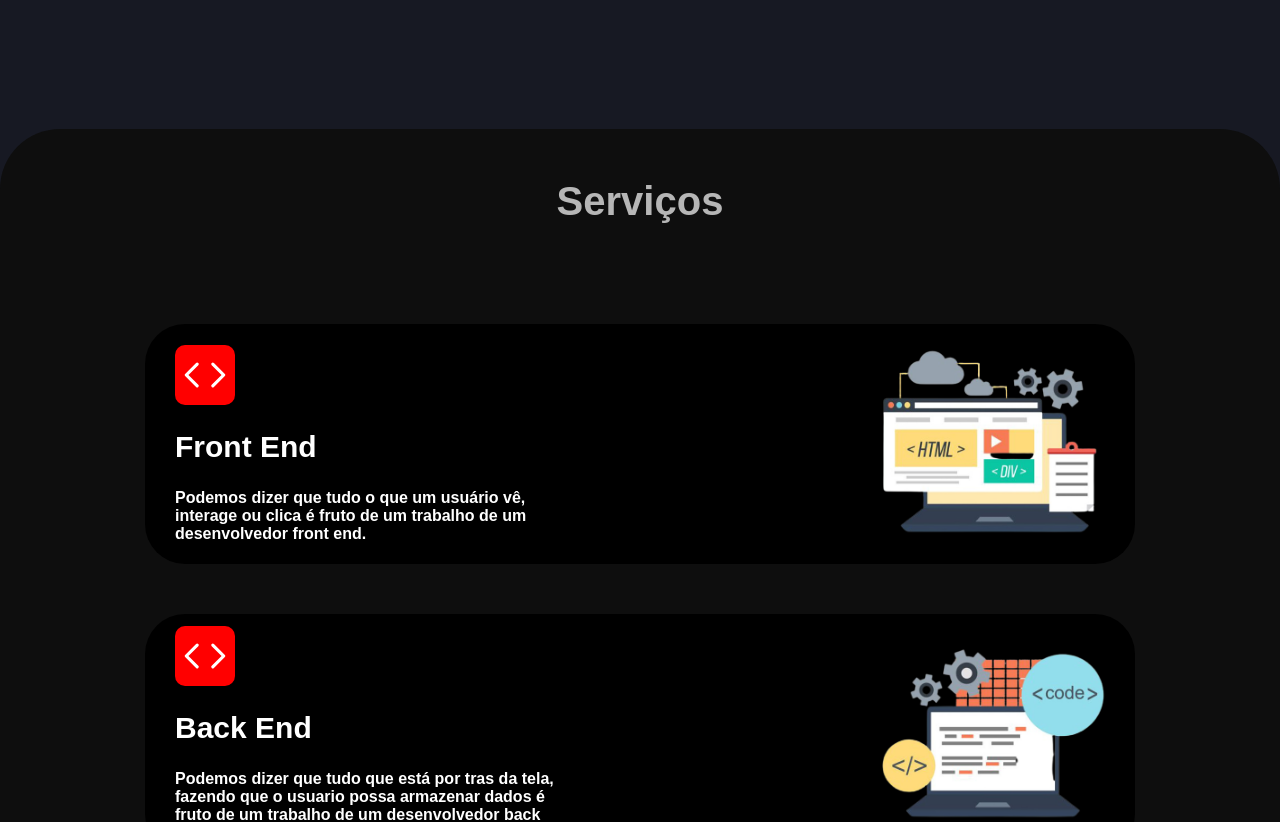
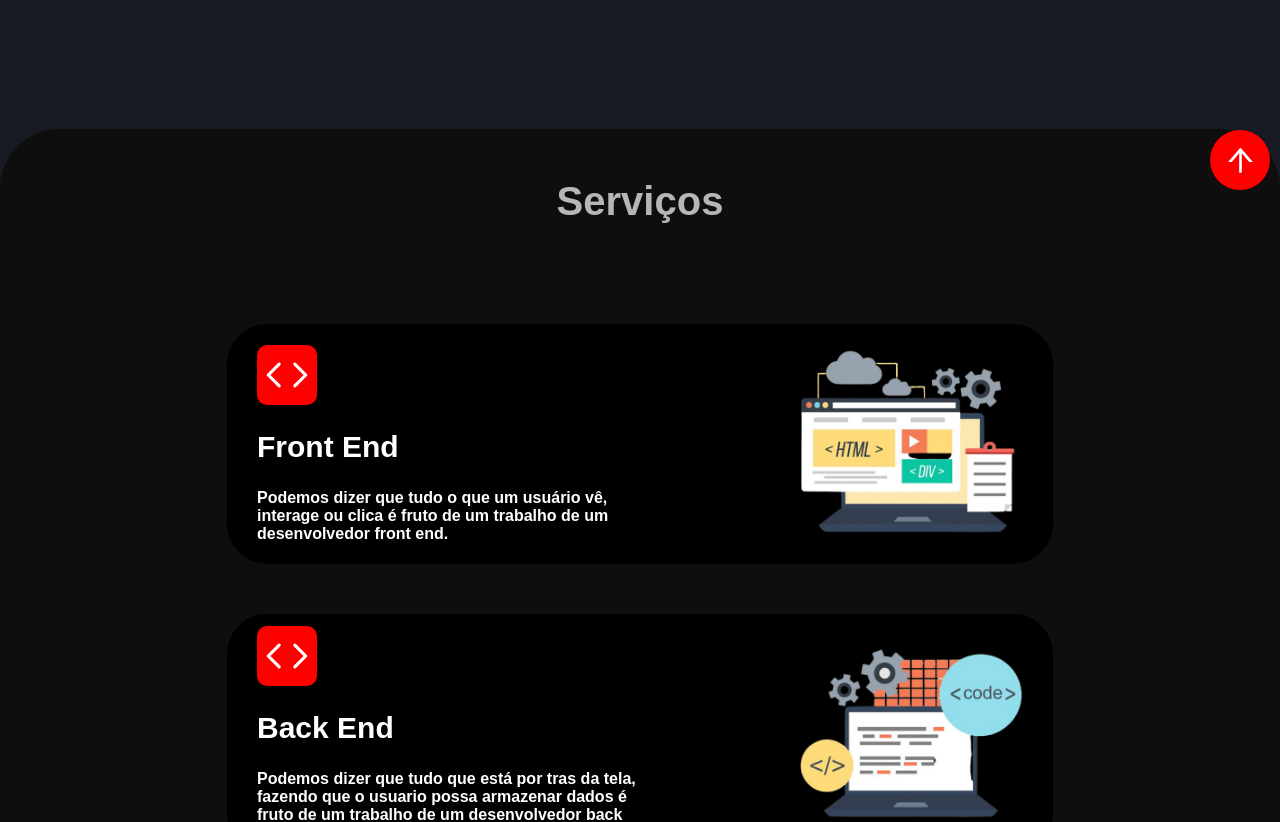
Before and after one commit to SamuelSilva-DEVL/portifolio, a React (Vite) app: page / in a window 1280 px wide. Shown: the part 600-1422 px from the top of the page. Built offline with nearby package versions, Linux system fonts and the light colour scheme.

Commit message:
Organização do código em importações de estilos e estilizações

```diff
--- a/src/App.tsx
+++ b/src/App.tsx
@@ -8,7 +8,7 @@ function App() {
     <ThemeProvider theme={defaultTheme}>
       <HomePage />
 
-      <GlobalStyle/>
+      <GlobalStyle />
     </ThemeProvider>
   )
 }
--- a/src/componentes/Main/ImagemPerfilHome/styleImage.css
+++ b/src/componentes/Main/ImagemPerfilHome/styleImage.css
@@ -9,6 +9,12 @@
   @media (max-width: 450px) {
     width: 100%;
     height: 100%;
+  }
+}
+
+@media (max-width: 840px) {
+  .containerImagemPerfil {
+    display: none;
   }
 }
 
--- a/src/componentes/Main/index.tsx
+++ b/src/componentes/Main/index.tsx
@@ -4,18 +4,50 @@ import {AiOutlineCloudDownload,
   AiFillGithub,
   AiFillLinkedin,
   AiFillInstagram,
+  AiOutlineArrowUp
 }from 'react-icons/ai'
 import { useTheme } from "styled-components";
 import Curriculo from '../../assets/Curriculo.pdf'
 import { BasicModal } from "../Modal";
 import { ImagemPerfilHome } from './ImagemPerfilHome';
+import { Servicos } from '../Servicos';
+import { Habilidades } from '../Habilidades';
+import { Projetos } from '../Projetos';
+import { MenuMobile } from '../MenuMobile';
+import { Header } from '../Header';
+import { useState } from 'react';
+import { Experiencias } from '../Experiencias';
 
 export function Main(){
   const {colors} = useTheme()
+  const [menuIsVisible, setMenuIsVisible] = useState(false)
 
   return(
     <>
+    <a style={{
+                  position: 'fixed',
+                  color: "white",
+                  bottom: '10px',
+                  right: '10px',
+                  backgroundColor: 'red',
+                  height: '60px',
+                  width: '60px',
+                  borderRadius: '50%',
+                  display: 'flex',
+                  alignItems: 'center',
+                  justifyContent: 'center',
+                  fontSize: '35px',
+                  zIndex: '1'
+                }}
+      href='#/'>
+         <AiOutlineArrowUp />
+     </a>
     <M.HomeContainer id="/">
+        <MenuMobile
+          menuIsVisible={menuIsVisible}
+          setMenuIsVisible={setMenuIsVisible}
+        />
+        <Header setMenuIsVisible={setMenuIsVisible}/>
         <M.Container data-aos="fade-right">
           <M.Title color='#ffff' size="20px">Bem vindo(a)</M.Title>
           <M.Title color="red" size="50px">Olá, eu sou Samuel Silva</M.Title>
@@ -43,6 +75,11 @@ export function Main(){
 
         <ImagemPerfilHome />
       </M.HomeContainer>
+
+      <Servicos />
+      <Habilidades />
+      <Projetos />
+      <Experiencias />
     </>
   )
 }
--- a/src/componentes/Projetos/CardProjeto/styles.ts
+++ b/src/componentes/Projetos/CardProjeto/styles.ts
@@ -3,6 +3,7 @@ import styled from "styled-components";
 export const Container = styled.div`
   width: 350px;
   height: 500px;
+  margin: 20px;
   color: #fff;
   display: flex;
   flex-direction: column;
@@ -21,7 +22,7 @@ export const Container = styled.div`
   }
 
   @media (max-width: 800px){
-    margin: 20px;
+    margin: 3px;
   }
 `
 
--- a/src/componentes/Projetos/index.tsx
+++ b/src/componentes/Projetos/index.tsx
@@ -46,13 +46,12 @@ const projetos = [
     linkDeploy: "https://include-home.netlify.app/"
   }
 ]
+
 const breakPoints = [
   { width: 1, itemsToShow: 1 },
-  { width: 550, itemsToShow: 2 },//, itemsToScroll: 2
-  // { width: 768, itemsToShow: 3 },
-  // { width: 1200, itemsToShow: 4 }
+  { width: 550, itemsToShow: 2 },
+  { width: 1100, itemsToShow: 3 },
 ];
-
 
 export function Projetos(){
   return(
--- a/src/componentes/Servicos/CardServiços/index.tsx
+++ b/src/componentes/Servicos/CardServiços/index.tsx
@@ -1,5 +1,5 @@
 import { ReactNode } from "react";
-import { Container, ContainerImagem, ContainerLogo, Content } from "./styles";
+import * as C from './styles'
 
 interface ICardServicosProps {
   logo?: ReactNode,
@@ -10,16 +10,16 @@ interface ICardServicosProps {
 
 export function CardServicos({logo, title, subTitle, imagem}: ICardServicosProps){
   return(
-    <Container>
-      <Content>
-        <ContainerLogo>
+    <C.Container>
+      <C.Content>
+        <C.ContainerLogo>
           {logo}
-        </ContainerLogo>
-        <h1 style={{fontSize: '30px'}}>{title}</h1>
-        <h3 style={{fontSize: '16px'}}>{subTitle}</h3>
-      </Content>
+        </C.ContainerLogo>
+        <h1>{title}</h1>
+        <h3>{subTitle}</h3>
+      </C.Content>
 
-      <ContainerImagem imagemProp={imagem}/>
-    </Container>
+      <C.ContainerImagem imagemProp={imagem}/>
+    </C.Container>
   )
 }
--- a/src/componentes/Servicos/CardServiços/styles.ts
+++ b/src/componentes/Servicos/CardServiços/styles.ts
@@ -5,18 +5,14 @@ interface IContainerImageProps {
 }
 
 export const Container = styled.div`
-  width: 990px;
+  width: 70%;
   height: 240px;
   background-color: #000;
   border-radius: 40px;
   display: flex;
   align-items: center;
   position: relative;
-
-  @media (max-width: 850px){
-    width: 100%;
-    height: 300px;
-  }
+  overflow-y: hidden;
 `
 
 export const Content = styled.div`
@@ -28,6 +24,24 @@ export const Content = styled.div`
   margin: 15px;
   margin-left: 30px;
   color: #fff;
+
+  h1{
+    font-size: 30px;
+  }
+
+  h3{
+    font-size: 16px;
+  }
+
+  @media (max-width: 450px){
+    h1{
+      font-size: 25px;
+    }
+
+    h3{
+      font-size: 14px;
+    }
+  }
 `
 
 export const ContainerLogo = styled.div`
@@ -39,10 +53,15 @@ export const ContainerLogo = styled.div`
   align-items: center;
   justify-content: center;
   font-size: 50px;
+
+  @media (max-width: 450px){
+    width: 45px;
+    height: 45px;
+  }
 `
 
 export const ContainerImagem = styled.div<IContainerImageProps>`
-  @media (min-width: 760px){
+  @media (min-width: 1050px){
     width: 250px;
     height: 200px;
     position: absolute;
--- a/src/componentes/header/index.tsx
+++ b/src/componentes/header/index.tsx
@@ -1,11 +1,7 @@
-import {
-  AncoraContato,
-  HeaderContainer,
-  NavContainer,
-  TextAncora
-} from "./styles";
+import * as H from './styles'
 import {FaWhatsapp} from 'react-icons/fa'
 import { RiMenu3Fill } from 'react-icons/ri'
+import '../Main/ImagemPerfilHome/styleImage.css'
 
 interface IHeaderProps {
   setMenuIsVisible: any
@@ -13,9 +9,9 @@ interface IHeaderProps {
 
 export function Header({setMenuIsVisible}: IHeaderProps){
   return(
-      <HeaderContainer>
-            <h1 style={{color: '#fff'}}>Porti<span style={{color: 'red'}}>folio</span></h1>
-            <NavContainer>
+      <H.HeaderContainer>
+            <h1>Porti<span>folio</span></h1>
+            <H.NavContainer>
               <ul>
                 <li>
                   <a href="#servicos">
@@ -33,12 +29,12 @@ export function Header({setMenuIsVisible}: IHeaderProps){
                   </a>
                 </li>
               </ul>
-            </NavContainer>
-            <AncoraContato href="https://wa.me/5588996975008" target="_blank">
-              <TextAncora>Contato</TextAncora>
+            </H.NavContainer>
+            <H.AncoraContato href="https://wa.me/5588996975008" target="_blank">
+              <H.TextAncora>Contato</H.TextAncora>
               <FaWhatsapp />
-            </AncoraContato>
+            </H.AncoraContato>
             <RiMenu3Fill className="mobile" size={44} onClick={() => setMenuIsVisible(true)}/>
-      </HeaderContainer>
+      </H.HeaderContainer>
   )
 }
--- a/src/componentes/header/styles.ts
+++ b/src/componentes/header/styles.ts
@@ -3,12 +3,20 @@ import styled from 'styled-components';
 export const HeaderContainer = styled.header`
   width: 100%;
   height: 85px;
-  z-index: 2;
   background-color: #171923;
   display: flex;
   align-items: center;
   justify-content: space-around;
-  position: fixed;
+  position: absolute;
+  top: 0;
+
+  h1{
+    color: #fff;
+  }
+
+  span{
+    color: red;
+  }
 
   .mobile {
       display: none;
@@ -62,6 +70,7 @@ export const NavContainer = styled.nav`
 export const AncoraContato = styled.a`
   width: 200px;
   height: 48px;
+  position: relative;
   background-color: 0;
   border: 3px solid #fff;
   border-radius: 5px;
@@ -73,6 +82,30 @@ export const AncoraContato = styled.a`
   color: #fff;
   cursor: pointer;
   text-decoration: none;
+  transition: color 1s;
+  overflow: hidden;
+
+  :hover{
+    background-color: #090909;
+  }
+
+  :before{
+    content: '';
+    position: absolute;
+    top: 0;
+    left: -50px;
+    z-index: -1;
+    width: 150%;
+    height: 100%;
+    background-color: red;
+    transform: scaleX(0) skewX(35deg);
+    transform-origin: left;
+    transition: transform 1s;
+  }
+
+  :hover::before{
+    transform: scaleX(1) skewX(35deg);
+  }
 
   @media(max-width: 900px){
     width: 150px;
```
